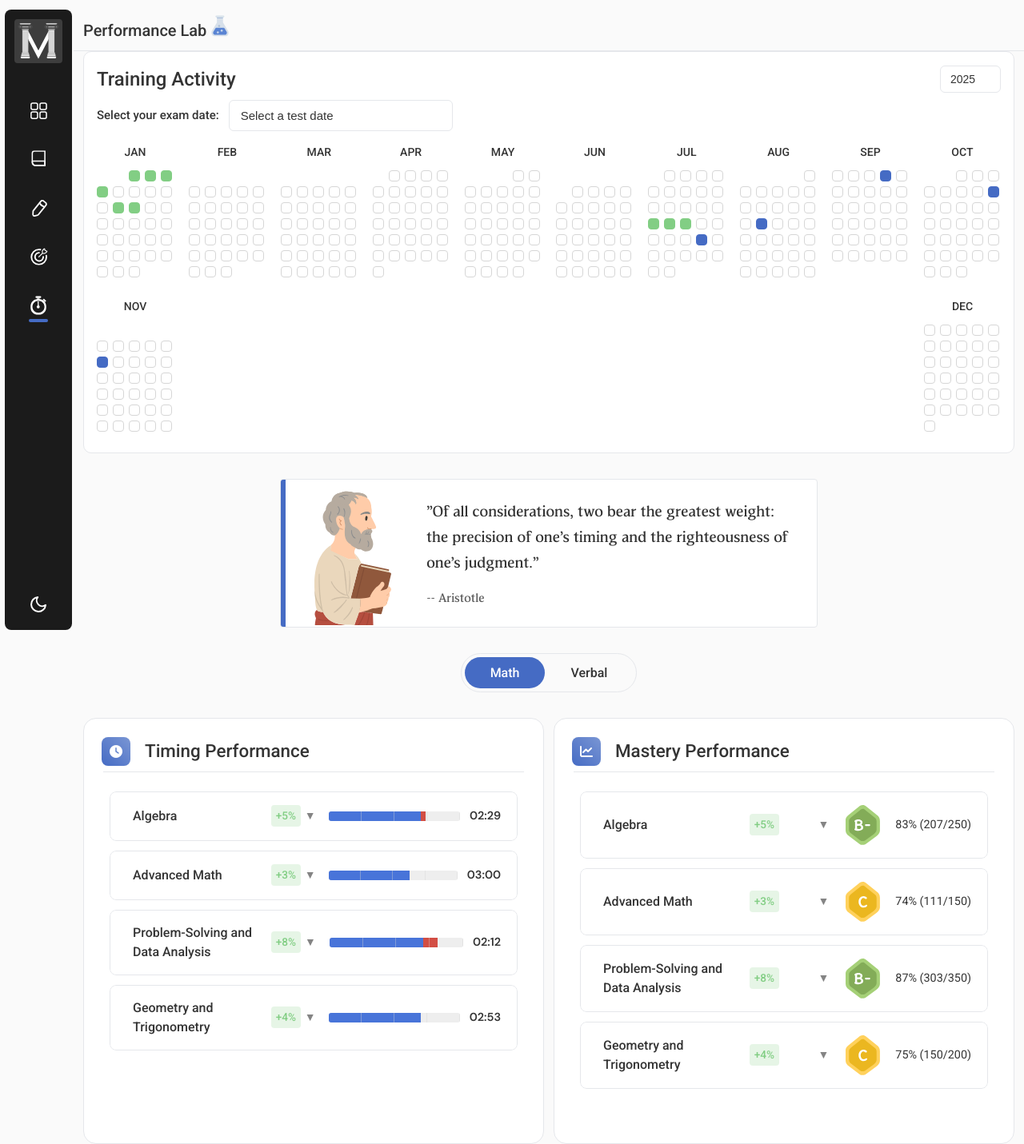
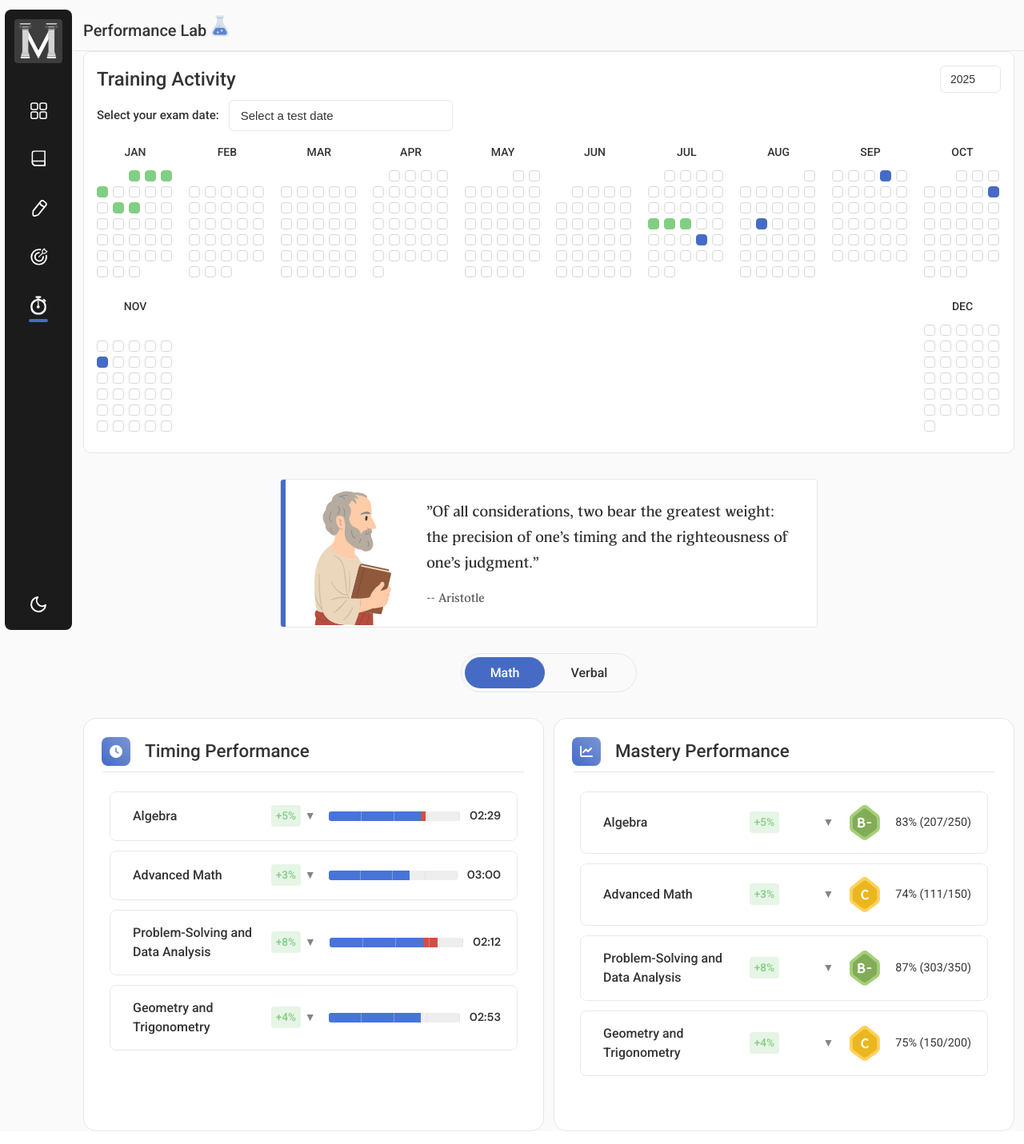
Before and after one commit to Orujhimaru/max_odyssey, a React (Vite) app: page /lab in a window 1280 px wide. Shown: the whole page at 80% size. Built offline with nearby package versions, Linux system fonts and the light colour scheme; sample sign-in values are in the browser's storage; a web font is replaced by a local one.

Commit message:
design: score icon fix

```diff
--- a/src/pages/LabPage/LabPage.css
+++ b/src/pages/LabPage/LabPage.css
@@ -952,8 +952,8 @@
 
 /* Score icon styling */
 .score-icon {
-  width: 50px;
-  height: 50px;
+  width: 44px;
+  height: 44px;
   object-fit: contain;
 }
 
```
